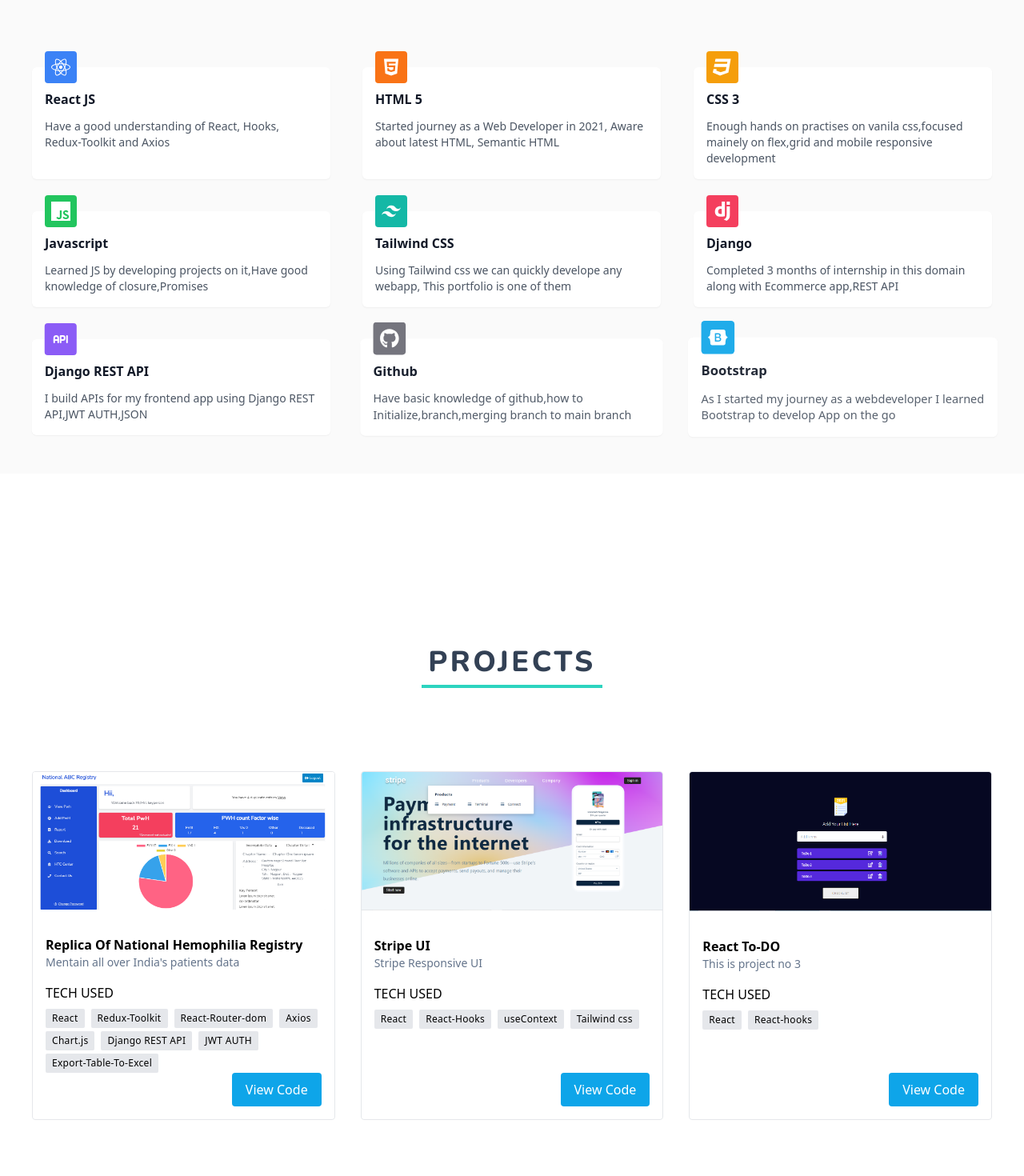
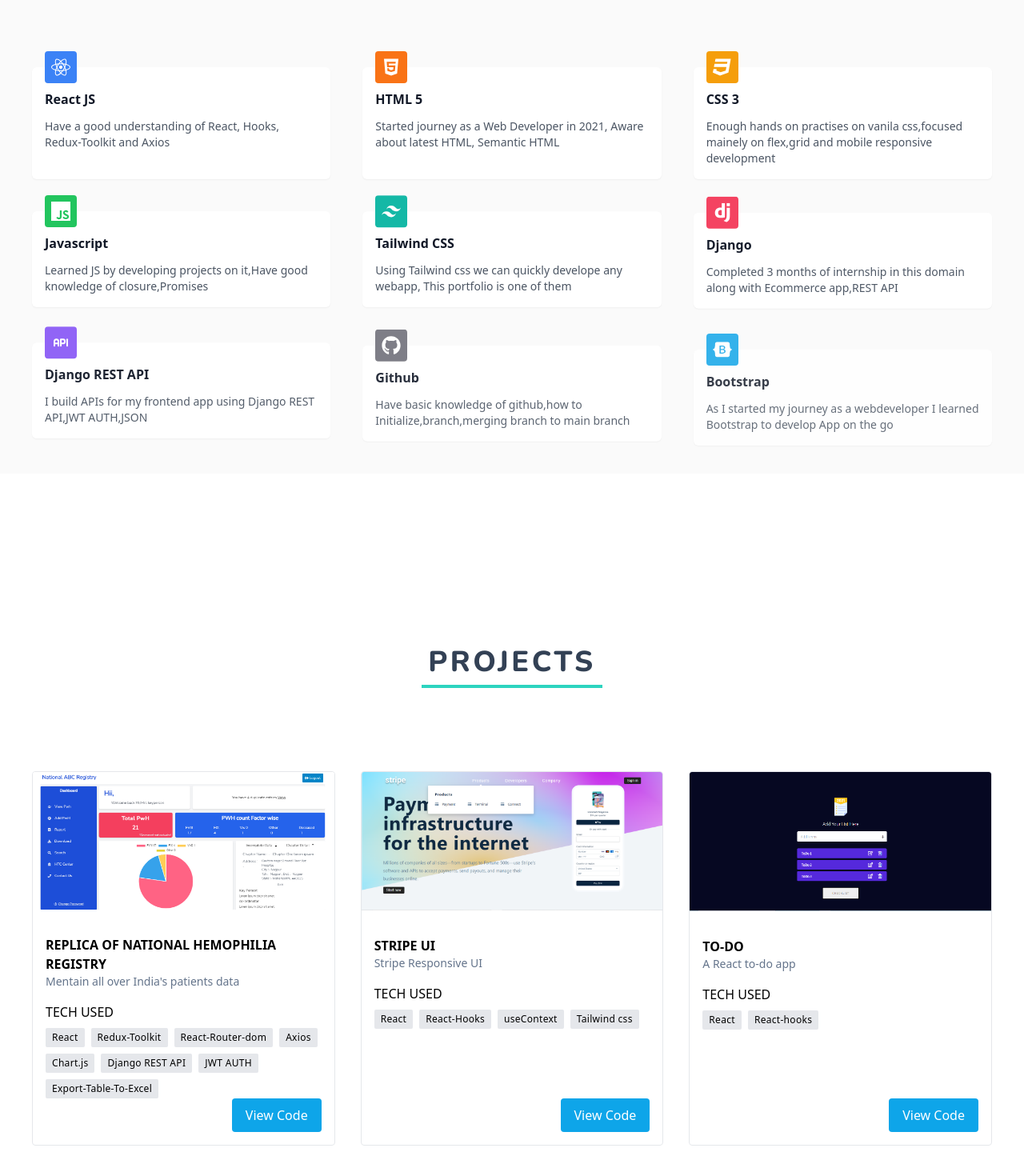
Before and after one commit to sadaatgithub/myPortfolio, a React (Create React App) app: page / in a window 1280 px wide. Shown: the part 1122-2592 px from the top of the page at 80% size. Built offline with nearby package versions, Linux system fonts and the light colour scheme; a web font is replaced by a local one.

Commit message:
bugs removed

```diff
--- a/src/components/About.js
+++ b/src/components/About.js
@@ -11,7 +11,7 @@
 
   const { ref, inView } = useInView({
     triggerOnce: true,
-    threshold:0.3,
+    threshold:0.1,
 
   });
 
@@ -31,19 +31,19 @@
 
   return (
     <>
-    <div name="skills" ref={ref} className="about-me bg-[#fafafa] dark:bg-[#252525] mt-12 flex flex-col items-center sm:mt-48 py-12 transition duration-1000 ease-in-out overflow-hidden">
+    <div name="skills" className="about-me bg-[#fafafa] dark:bg-[#252525] mt-12 flex flex-col items-center sm:mt-48 py-12 transition-all duration-1000 ease-in-out overflow-hidden">
 
-    <Heading title={"SKILLS"} inView={inView} animProp={"slideInRight"}/>
+    <Heading title={"SKILLS"}  animProp={"slideInBottom"}/>
 
-    <div className="grid sm:grid-cols-2 lg:grid-cols-3  grid-flow-row w-full  mt-24 skill-cards gap-y-10 gap-x-10 [&>*]:bg-white
+    <div ref={ref}  className="grid sm:grid-cols-2 lg:grid-cols-3  grid-flow-row w-full  mt-24 skill-cards gap-y-10 gap-x-10 [&>*]:bg-white
     [&>*]:dark:text-white [&>*]:dark:bg-[#363636] transition duration-1000 ease-in-out place-items-stretch  px-1 sm:px-10">
 
           {skills.map((skill) =>{
 
               const animDelay = "anim-delay-"+ 100 * skill.id
 
-            return <div key={skill.id} className={`${inView? "animate-scaleDownCenter" + " "+ animDelay:""}
-              dark:[&>svg]:text-teal-500 [&>svg]:text-5xl relative flex flex-col p-4 rounded-md shadow-sm w-full transition duration-1000 ease-in-out`}>
+            return <div key={skill.id} className={`${inView? "animate-slideInBottom" + " "+ animDelay :""} dark:[&>svg]:text-teal-500 [&>svg]:text-5xl relative flex flex-col p-4 rounded-md shadow-sm w-full
+            opacity-0 transition-all duration-500 ease-in-out`}>
 
                   <div className= {`absolute -top-5 left-4 p-2 skill-icon text-white
                   rounded text-2xl ${skill.color}`}> {skill.icon}</div>
--- a/src/components/Contact.js
+++ b/src/components/Contact.js
@@ -14,7 +14,7 @@
     <>
     <div  ref={ref} name="contact" className="flex flex-col justify-center items-center mt-10 sm:mt-24  min-h-[100vh] bg-[#f5f5f5] dark:bg-[#252525] py-12 overflow-hidden
     transition duration-1000 ease-in-out">
-      <Heading title={"CONTACT ME"} inView={inView} animProp={"slideInRight"}/>
+      <Heading title={"CONTACT ME"} inView={inView} animProp={"slideInBottom"}/>
 
             <div className="flex flex-col p-1 items-center justify-center gap-y-4 sm:gap-x-4  w-full sm:p-4 mt-14 h-full">
             <ContactForm/>
--- a/src/components/EachProject.js
+++ b/src/components/EachProject.js
@@ -44,25 +44,25 @@
               </div>
              </div> */}
 
-<div ref={ref} className={`${inView? animDelay + " " + "animate-slideInBottom":"opacity-0"} rounded border-[1px] max-w-sm overflow-hidden group hover:shadow-2xl transition-all flex flex-col `}>
+<div ref={ref} className={`${inView? animDelay + " " + "animate-slideInBottom":"opacity-0"} rounded border-[1px] dark:border-gray-500 max-w-sm overflow-hidden group hover:shadow-2xl transition-all flex flex-col `}>
               <img src={data.image} alt="project3" loading='lazy' className="w-full object-contain rounded-t-sm group-hover:scale-110 transition-all duration-300"/>
               <div className="p-4 flex flex-col flex-grow">
-                  <h4 className="mt-4 font-semibold">{data.title}</h4>
-                  <p className="text-slate-500 text-sm">{data.desc}</p>
+                  <h4 className="mt-4 font-semibold dark:text-slate-300 uppercase">{data.title}</h4>
+                  <p className="text-slate-500 text-sm dark:text-slate-400">{data.desc}</p>
                   <div class="flex flex-col mt-4">
-                  <h4 className="mb-2 text-sm sm:text-base">TECH USED</h4>
+                  <h4 className="mb-2 text-sm sm:text-base dark:text-white">TECH USED</h4>
 
-                  <ul className="flex text-xs gap-x-2 flex-wrap gap-y-1">
+                  <ul className="flex text-xs gap-2 flex-wrap">
 
                 {data.techStack.map((tech)=>{
-                  return <li className="bg-gray-200 tracking-wide sm:py-1 p-1 sm:px-2 rounded-sm">{tech}</li>
+                  return <li className="bg-gray-200 tracking-wide sm:py-1 p-1 sm:px-2 rounded-sm dark:bg-gray-700 dark:text-gray-200">{tech}</li>
                 })}
 
                 </ul>
                 </div>
-                  <div className="flex mt-auto">
+                  <div className="flex mt-4 md:mt-auto">
                       <button className="px-4 py-2 bg-sky-500 text-white border border-transparent hover:bg-white hover:border
-                      hover:text-sky-500 hover:border-sky-500 transition-all duration-150
+                      hover:text-sky-500 hover:border-sky-500 transition-all duration-150 dark:bg-sky-700
                       rounded ml-auto"><a href={data.gitLink} target="_blank">View Code</a></button>
                        {/* <button className="px-4 py-2 border border-gray-300
                       rounded hover:border-gray-700">LIVE DEMO</button> */}
--- a/src/components/Heading.js
+++ b/src/components/Heading.js
@@ -1,15 +1,21 @@
 import React from 'react'
 
+import { useInView } from 'react-intersection-observer';
 
+const Heading = ({title,animProp}) => {
 
-const Heading = ({title,inView,animProp}) => {
+  const { ref, inView } = useInView({
+    triggerOnce: true,
+    threshold:0.5,
+
+  });
 
     const animateProperty = "animate-" + animProp
 
   return (
     <>
-    <div className="overflow-hidden">
-    <h2 className= {`${inView? animateProperty +" " +"transition duration-500":"opacity-0"} text-center mt-8 text-2xl sm:text-4xl font-bold  text-slate-700
+    <div ref={ref} className="overflow-hidden">
+    <h2 className= {`${inView? animateProperty +" " +"transition-all duration-500":"opacity-0"} text-center mt-8 text-2xl sm:text-4xl font-bold  text-slate-700
      dark:text-gray-200 mb-2 font-nunito
      p-2  tracking-widest  border-b-4 border-teal-400 `}>
       {title}
--- a/src/components/Projects.js
+++ b/src/components/Projects.js
@@ -39,8 +39,8 @@
     },
     {
       id: 3,
-      title:"React To-DO",
-      desc: "This is project no 3",
+      title:"To-DO",
+      desc: "A React to-do app",
       techStack: [
         "React",
         "React-hooks",
@@ -113,9 +113,9 @@
       <div
         name="projects"
         id="projects"
-        className="flex flex-col items-center sm:mt-36 min-h-[100vh] dark:bg-[#252525] py-8 transition duration-1000 ease-in-out overflow-hidden"
+        className="flex flex-col items-center sm:mt-36 min-h-[100vh] dark:bg-[#252525] py-8 transition-all duration-1000 ease-in-out overflow-hidden"
       >
-        <Heading title={"PROJECTS"} inView={inView} animProp={"slideInLeft"} />
+        <Heading title={"PROJECTS"} inView={inView} animProp={"slideInBottom"} />
 
         <div
           ref={ref}
--- a/src/components/buttons/ResumeButton.js
+++ b/src/components/buttons/ResumeButton.js
@@ -4,7 +4,7 @@
 const ResumeButton = ({text}) => {
   return (
     <a href={resume} download
-              className={`${text==="RESUME"? "hidden md:block":""} px-3 py-2 bg-teal-400
+              className={`${text==="RESUME"? "hidden md:block":"mt-8"} px-3 py-2 bg-teal-400
               text-white  tracking-wide rounded hover:bg-teal-500 animate-fadeIn transition-all anim-delay-500
                `} value="RESUME" type="button"
             >{text}</a>
--- a/tailwind.config.js
+++ b/tailwind.config.js
@@ -60,6 +60,7 @@
                     transform: "translateX(0)",
                     // clipPath: "polygon(0 0, 100% 0, 100% 100%, 0% 100%)",
             opacity: 1,
+            visibility:"visible",
 
           }
         },
```
